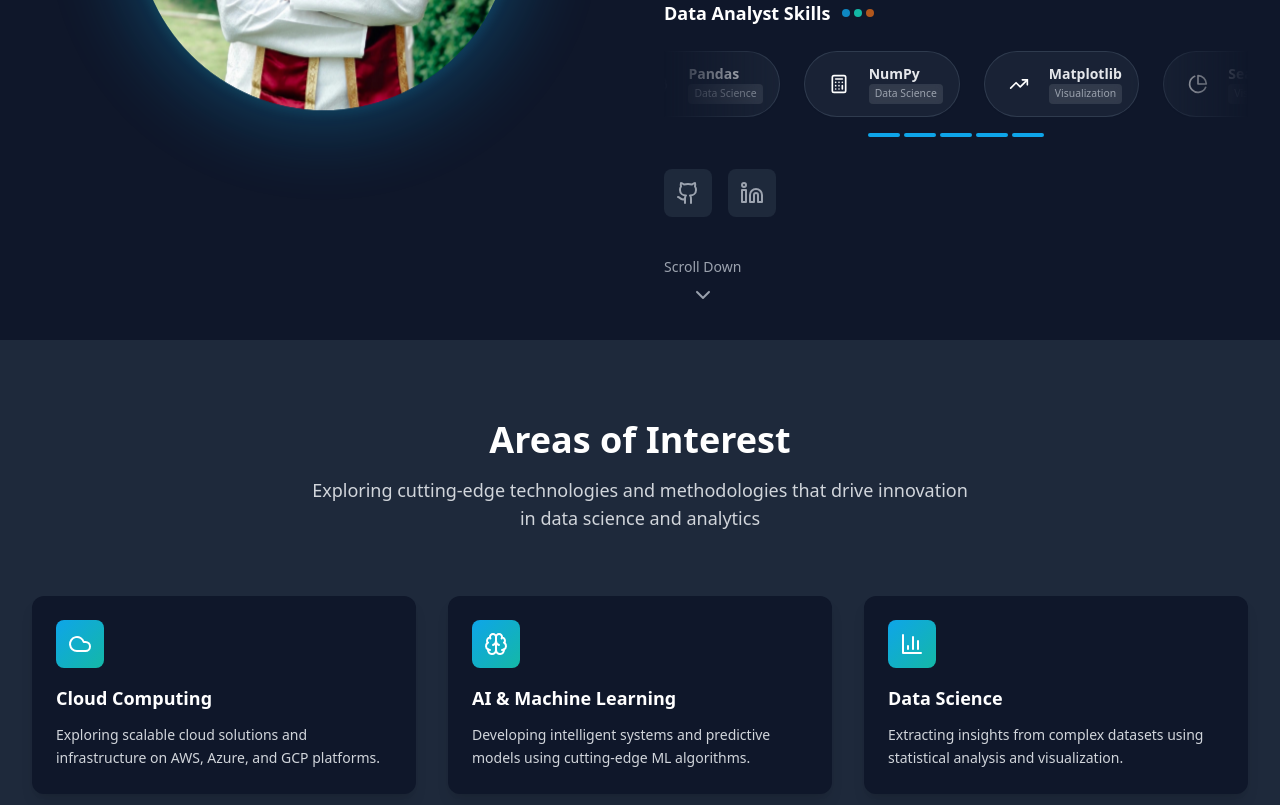
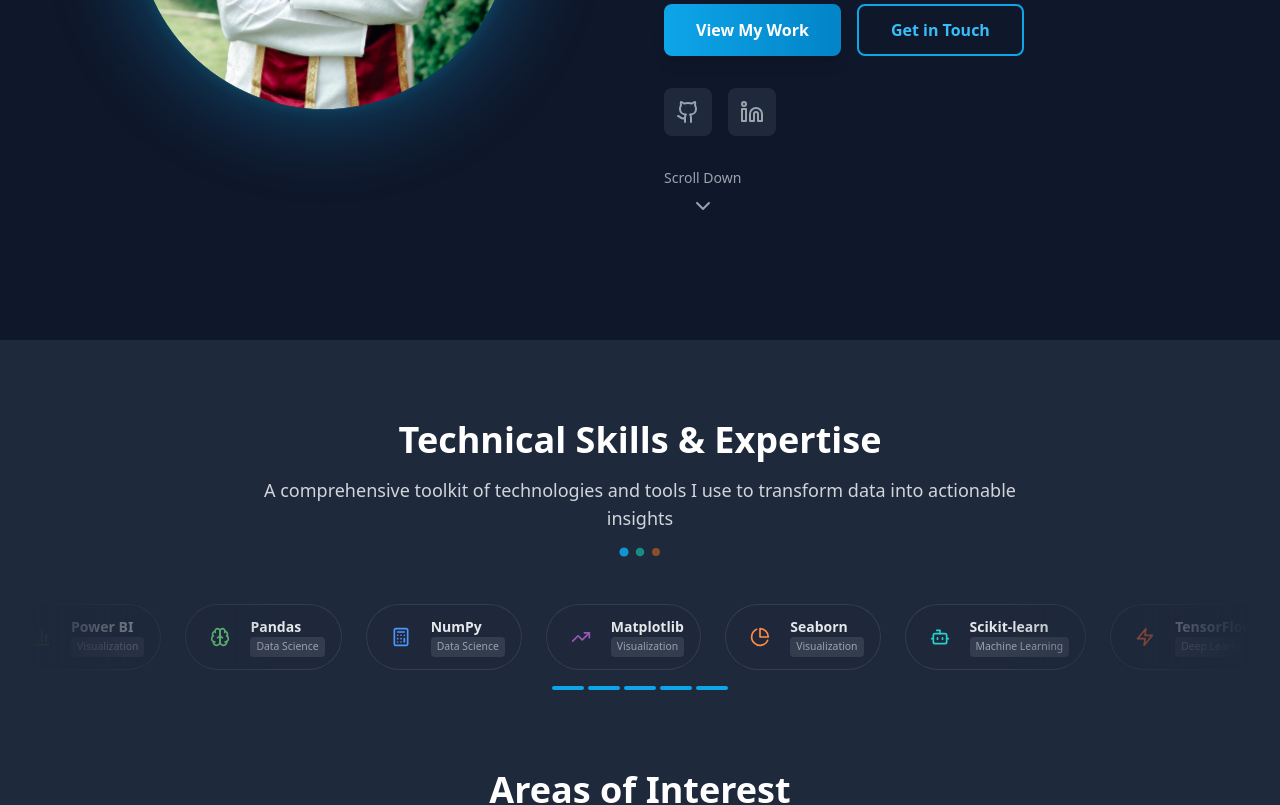
Before and after one commit to palash-droid/BoltPortfolio, a React (Vite) app: page / in a window 1280 px wide. Shown: the part 460-1265 px from the top of the page. Built offline with nearby package versions, Linux system fonts and the light colour scheme.

Commit message:
added necessary changes like adjusting skills carousal, fixing navigation of buttons on projects page and Blogs page

```diff
--- a/src/components/Certifications.tsx
+++ b/src/components/Certifications.tsx
@@ -11,14 +11,14 @@ const Certifications = () => {
   });
 
   return (
-    <section id="certifications" className="relative py-16 pb-20 sm:pb-16 md:pb-16 bg-gray-50 dark:bg-dark-800">
+    <section id="certifications" className="relative py-20 bg-gray-50 dark:bg-dark-800">
       <div className="max-w-7xl mx-auto px-4 sm:px-6 lg:px-8">
         <motion.div
           ref={ref}
           initial={{ opacity: 0, y: 20 }}
           animate={inView ? { opacity: 1, y: 0 } : { opacity: 0, y: 20 }}
           transition={{ duration: 0.8 }}
-          className="text-center mb-12"
+          className="text-center mb-16"
         >
           <h2 className="text-3xl md:text-4xl font-bold text-gray-900 dark:text-white mb-4">
             Certifications & Achievements
@@ -28,7 +28,7 @@ const Certifications = () => {
           </p>
         </motion.div>
 
-        <div className="grid grid-cols-1 md:grid-cols-2 lg:grid-cols-3 gap-6 mb-16 sm:mb-12 md:mb-8">
+        <div className="grid grid-cols-1 md:grid-cols-2 lg:grid-cols-3 gap-6 mb-16">
           {certifications.map((cert, index) => (
             <motion.div
               key={cert.id}
@@ -70,11 +70,9 @@ const Certifications = () => {
             </motion.div>
           ))}
         </div>
-      </div>
 
-      {/* Scroll Down Indicator - Fixed for mobile */}
-      <div className="absolute bottom-6 w-full flex justify-center">
-        <div className="px-4">
+        {/* Scroll Down Indicator */}
+        <div className="flex justify-center">
           <ScrollDownIndicator targetId="blogs" />
         </div>
       </div>
--- a/src/components/Contact.tsx
+++ b/src/components/Contact.tsx
@@ -80,7 +80,7 @@ const Contact = () => {
           </p>
         </motion.div>
 
-        <div className="grid grid-cols-1 lg:grid-cols-2 gap-12">
+        <div className="grid grid-cols-1 lg:grid-cols-2 gap-12 mb-16">
           {/* Contact Form */}
           <motion.div
             initial={{ opacity: 0, x: -20 }}
@@ -238,9 +238,8 @@ const Contact = () => {
           </motion.div>
         </div>
 
-        {/* Scroll to top indicator with improved mobile centering */}
-        <div className="mt-16 w-full flex justify-center items-center px-0">
-          <div className="flex justify-center w-full max-w-none">
+        {/* Scroll to top indicator */}
+        <div className="flex justify-center">
           <motion.button
             onClick={() => window.scrollTo({ top: 0, behavior: 'smooth' })}
             type="button"
@@ -256,7 +255,6 @@ const Contact = () => {
           </motion.button>
         </div>
       </div>
-      </div>
     </section>
   );
 };
--- a/src/components/Hero.tsx
+++ b/src/components/Hero.tsx
@@ -1,7 +1,6 @@
 import { ChevronDown, Github, Linkedin } from 'lucide-react';
 import { motion } from 'framer-motion';
-import { skills } from '../data/portfolio';
-import SkillsCarousel from './SkillsCarousel';
+import ScrollDownIndicator from './ScrollDownIndicator';
 
 const Hero = () => {
   const scrollToSection = (sectionId: string) => {
@@ -79,25 +78,6 @@ const Hero = () => {
               </button>
             </div>
 
-            {/* Data Analyst Skills Section */}
-            <div>
-              <div className="flex items-center justify-center lg:justify-start mb-6">
-                <h3 className="text-lg font-semibold text-gray-900 dark:text-white">
-                  Data Analyst Skills
-                </h3>
-                <div className="ml-3 flex items-center space-x-1">
-                  <div className="w-2 h-2 bg-primary-500 rounded-full animate-pulse"></div>
-                  <div className="w-2 h-2 bg-secondary-500 rounded-full animate-pulse pulse-delay-1"></div>
-                  <div className="w-2 h-2 bg-accent-500 rounded-full animate-pulse pulse-delay-2"></div>
-                </div>
-              </div>
-
-              {/* Enhanced Skills Carousel */}
-              <SkillsCarousel
-                skills={skills}
-                className="mb-8"
-              />
-
             {/* Social Links */}
             <div className="flex gap-4 justify-center lg:justify-start mt-6">
               <a
@@ -135,7 +115,6 @@ const Hero = () => {
                 <ChevronDown className="h-6 w-6 animate-bounce" />
               </button>
             </motion.div>
-            </div>
           </motion.div>
         </div>
       </div>
--- a/src/components/Interests.tsx
+++ b/src/components/Interests.tsx
@@ -7,7 +7,8 @@ import {
   DivideIcon,
   LucideIcon as LucideIconType,
 } from 'lucide-react';
-import { interests } from '../data/portfolio';
+import { interests, skills } from '../data/portfolio';
+import SkillsCarousel from './SkillsCarousel';
 import ScrollDownIndicator from './ScrollDownIndicator';
 
 const iconMap: Record<string, LucideIconType> = {
@@ -26,14 +27,96 @@ const Interests = () => {
   return (
     <section
       id="interests"
-      className="relative min-h-[100vh] lg:min-h-[100vh] xl:min-h-[80vh] pt-20 pb-20 sm:pb-16 md:pb-10 bg-gray-50 dark:bg-dark-800"
+      className="relative py-20 bg-gray-50 dark:bg-dark-800"
     >
       <div className="max-w-7xl mx-auto px-4 sm:px-6 lg:px-8">
+        {/* Skills Carousel Section with Animated Heading - Moved to top */}
+        <motion.div
+          initial={{ opacity: 0, y: 20 }}
+          animate={inView ? { opacity: 1, y: 0 } : { opacity: 0, y: 20 }}
+          transition={{ duration: 0.8 }}
+          className="mb-20"
+        >
+          {/* Animated Skills Heading */}
+          <motion.div
+            initial={{ opacity: 0, scale: 0.8 }}
+            animate={inView ? { opacity: 1, scale: 1 } : { opacity: 0, scale: 0.8 }}
+            transition={{ duration: 0.8, delay: 0.2 }}
+            className="text-center mb-12"
+          >
+            <motion.h2
+              initial={{ opacity: 0, y: 20 }}
+              animate={inView ? { opacity: 1, y: 0 } : { opacity: 0, y: 20 }}
+              transition={{ duration: 0.8, delay: 0.4 }}
+              className="text-3xl md:text-4xl font-bold text-gray-900 dark:text-white mb-4"
+            >
+              Technical Skills & Expertise
+            </motion.h2>
+            <motion.p
+              initial={{ opacity: 0, y: 20 }}
+              animate={inView ? { opacity: 1, y: 0 } : { opacity: 0, y: 20 }}
+              transition={{ duration: 0.8, delay: 0.6 }}
+              className="text-lg text-gray-600 dark:text-gray-300 max-w-3xl mx-auto"
+            >
+              A comprehensive toolkit of technologies and tools I use to transform data into actionable insights
+            </motion.p>
+
+            {/* Animated decorative elements */}
+            <motion.div
+              initial={{ opacity: 0, scale: 0 }}
+              animate={inView ? { opacity: 1, scale: 1 } : { opacity: 0, scale: 0 }}
+              transition={{ duration: 0.6, delay: 0.8 }}
+              className="flex justify-center items-center space-x-2 mt-4"
+            >
+              <motion.div
+                animate={{
+                  scale: [1, 1.2, 1],
+                  opacity: [0.5, 1, 0.5]
+                }}
+                transition={{
+                  duration: 2,
+                  repeat: Infinity,
+                  delay: 0
+                }}
+                className="w-2 h-2 bg-primary-500 rounded-full"
+              />
+              <motion.div
+                animate={{
+                  scale: [1, 1.2, 1],
+                  opacity: [0.5, 1, 0.5]
+                }}
+                transition={{
+                  duration: 2,
+                  repeat: Infinity,
+                  delay: 0.3
+                }}
+                className="w-2 h-2 bg-secondary-500 rounded-full"
+              />
+              <motion.div
+                animate={{
+                  scale: [1, 1.2, 1],
+                  opacity: [0.5, 1, 0.5]
+                }}
+                transition={{
+                  duration: 2,
+                  repeat: Infinity,
+                  delay: 0.6
+                }}
+                className="w-2 h-2 bg-accent-500 rounded-full"
+              />
+            </motion.div>
+          </motion.div>
+
+          {/* Skills Carousel */}
+          <SkillsCarousel skills={skills} className="w-full" />
+        </motion.div>
+
+        {/* Areas of Interest Section */}
         <motion.div
           ref={ref}
           initial={{ opacity: 0, y: 20 }}
           animate={inView ? { opacity: 1, y: 0 } : { opacity: 0, y: 20 }}
-          transition={{ duration: 0.8 }}
+          transition={{ duration: 0.8, delay: 0.2 }}
           className="text-center mb-16"
         >
           <h2 className="text-3xl md:text-4xl font-bold text-gray-900 dark:text-white mb-4">
@@ -44,7 +127,7 @@ const Interests = () => {
           </p>
         </motion.div>
 
-        <div className="grid grid-cols-1 md:grid-cols-2 lg:grid-cols-3 gap-6 lg:gap-8 mb-16 sm:mb-12 md:mb-8">
+        <div className="grid grid-cols-1 md:grid-cols-2 lg:grid-cols-3 gap-6 lg:gap-8 mb-16">
           {interests.map((interest, index) => {
             const IconComponent = iconMap[interest.icon];
             return (
@@ -70,17 +153,9 @@ const Interests = () => {
             );
           })}
         </div>
-      </div>
 
-      {/* <div className="text-center mt-12 lg:mt-20">
-        <p className="italic text-gray-500 dark:text-gray-400">
-          "Turning data into decisions."
-        </p>
-      </div> */}
-
-      {/* Scroll Down Indicator to Projects - Fixed for mobile */}
-      <div className="absolute bottom-6 w-full flex justify-center">
-        <div className="px-4">
+        {/* Scroll Down Indicator */}
+        <div className="flex justify-center">
           <ScrollDownIndicator targetId="projects" />
         </div>
       </div>
--- a/src/components/SkillsCarousel.tsx
+++ b/src/components/SkillsCarousel.tsx
@@ -47,38 +47,46 @@ interface SkillsCarouselProps {
 const SkillsCarousel: React.FC<SkillsCarouselProps> = ({ skills, className = '' }) => {
     const [isPaused, setIsPaused] = useState(false);
     const [showTooltip, setShowTooltip] = useState<string | null>(null);
-    const carouselRef = useRef<HTMLDivElement>(null);
+    const [isManualScrolling, setIsManualScrolling] = useState(false);
+    const containerRef = useRef<HTMLDivElement>(null);
     const trackRef = useRef<HTMLDivElement>(null);
+    const animationRef = useRef<number>();
+    const positionRef = useRef(0);
 
-    // Double the skills array for seamless infinite scroll
-    const duplicatedSkills = [...skills, ...skills];
+    // Create multiple copies for seamless infinite scroll
+    const duplicatedSkills = [...skills, ...skills, ...skills, ...skills];
 
-    // Auto-scroll functionality
+    // Auto-scroll functionality with proper infinite scroll
     useEffect(() => {
         const track = trackRef.current;
-        if (!track || isPaused) return;
+        if (!track || isPaused || isManualScrolling) return;
 
-        const scrollSpeed = 1; // pixels per frame
-        let animationId: number;
+        const speed = 0.5; // pixels per frame
+        const skillWidth = 200; // approximate width of each skill item
+        const totalWidth = skills.length * skillWidth;
 
         const animate = () => {
-            if (!isPaused && track) {
-                const currentTransform = track.style.transform;
-                const translateX = currentTransform.match(/translateX\(([^)]+)\)/);
-                const currentX = translateX ? parseFloat(translateX[1]) : 0;
+            if (!isPaused && !isManualScrolling && track) {
+                positionRef.current -= speed;
 
-                // Reset position when halfway through
-                const resetPoint = -((skills.length * 200) / 2); // Approximate width per skill item
-                const newX = currentX <= resetPoint ? 0 : currentX - scrollSpeed;
+                // Reset position when we've scrolled through one complete set
+                if (positionRef.current <= -totalWidth) {
+                    positionRef.current = 0;
+                }
 
-                track.style.transform = `translateX(${newX}px)`;
+                track.style.transform = `translateX(${positionRef.current}px)`;
             }
-            animationId = requestAnimationFrame(animate);
+            animationRef.current = requestAnimationFrame(animate);
         };
 
-        animationId = requestAnimationFrame(animate);
-        return () => cancelAnimationFrame(animationId);
-    }, [isPaused, skills.length]);
+        animationRef.current = requestAnimationFrame(animate);
+
+        return () => {
+            if (animationRef.current) {
+                cancelAnimationFrame(animationRef.current);
+            }
+        };
+    }, [isPaused, isManualScrolling, skills.length]);
 
     const handleMouseEnter = () => {
         setIsPaused(true);
@@ -98,18 +106,40 @@ const SkillsCarousel: React.FC<SkillsCarouselProps> = ({ skills, className = ''
     };
 
     const scrollCarousel = (direction: 'left' | 'right') => {
-        if (!carouselRef.current) return;
+        if (!trackRef.current) return;
+
+        // Pause auto-scroll during manual scrolling
+        setIsManualScrolling(true);
 
         const scrollAmount = 200;
-        const currentScroll = carouselRef.current.scrollLeft;
-        const targetScroll = direction === 'left'
-            ? currentScroll - scrollAmount
-            : currentScroll + scrollAmount;
+        const skillWidth = 200; // approximate width of each skill item
+        const totalWidth = skills.length * skillWidth;
 
-        carouselRef.current.scrollTo({
-            left: targetScroll,
-            behavior: 'smooth'
-        });
+        // Update the position reference
+        if (direction === 'left') {
+            positionRef.current += scrollAmount;
+        } else {
+            positionRef.current -= scrollAmount;
+        }
+
+        // Handle wrapping for infinite scroll
+        if (positionRef.current > 0) {
+            positionRef.current = -totalWidth + (positionRef.current % totalWidth);
+        } else if (positionRef.current <= -totalWidth) {
+            positionRef.current = positionRef.current % totalWidth;
+        }
+
+        // Apply the new position with smooth transition
+        trackRef.current.style.transition = 'transform 0.5s ease-in-out';
+        trackRef.current.style.transform = `translateX(${positionRef.current}px)`;
+
+        // Resume auto-scroll after transition completes
+        setTimeout(() => {
+            setIsManualScrolling(false);
+            if (trackRef.current) {
+                trackRef.current.style.transition = 'none';
+            }
+        }, 500);
     };
 
     const getIconComponent = (iconName: string) => {
@@ -137,15 +167,14 @@ const SkillsCarousel: React.FC<SkillsCarouselProps> = ({ skills, className = ''
 
             {/* Carousel Container */}
             <div
-                ref={carouselRef}
-                className="skills-carousel relative overflow-hidden overflow-x-auto"
+                ref={containerRef}
+                className="skills-carousel relative overflow-hidden"
                 onMouseEnter={handleMouseEnter}
                 onMouseLeave={handleMouseLeave}
-                style={{ scrollbarWidth: 'none', msOverflowStyle: 'none' }}
             >
                 <div
                     ref={trackRef}
-                    className="flex transition-none"
+                    className="flex"
                     style={{ width: 'fit-content' }}
                 >
                     {duplicatedSkills.map((skill, index) => {
@@ -179,8 +208,7 @@ const SkillsCarousel: React.FC<SkillsCarouselProps> = ({ skills, className = ''
 
                                 {/* Tooltip */}
                                 <div
-                                    className={`tooltip absolute -top-16 left-1/2 -translate-x-1/2 px-3 py-2 bg-gray-900 dark:bg-gray-100 text-white dark:text-gray-900 text-xs rounded-lg shadow-lg whitespace-nowrap ${isShowingTooltip ? 'opacity-100 visible translate-y-0' : ''
-                                        }`}
+                                    className={`tooltip absolute -top-16 left-1/2 -translate-x-1/2 px-3 py-2 bg-gray-900 dark:bg-gray-100 text-white dark:text-gray-900 text-xs rounded-lg shadow-lg whitespace-nowrap ${isShowingTooltip ? 'opacity-100 visible translate-y-0' : 'opacity-0 invisible translate-y-2'}`}
                                 >
                                     <div className="font-medium">{skill.name}</div>
                                     <div className="text-gray-300 dark:text-gray-600 text-xs">{skill.category}</div>
@@ -198,8 +226,7 @@ const SkillsCarousel: React.FC<SkillsCarouselProps> = ({ skills, className = ''
                 {skills.slice(0, 5).map((_, index) => (
                     <div
                         key={index}
-                        className={`h-1 w-8 rounded-full transition-all duration-300 ${isPaused ? 'bg-primary-300' : 'bg-primary-500'
-                            }`}
+                        className={`h-1 w-8 rounded-full transition-all duration-300 ${isPaused || isManualScrolling ? 'bg-primary-300' : 'bg-primary-500'}`}
                     />
                 ))}
             </div>
--- a/src/index.css
+++ b/src/index.css
@@ -48,6 +48,67 @@
     transform: rotate(10deg) scale(1.1);
 }
 
+/* Apply skill colors to icons */
+.skill-icon[data-color="#FF6B6B"] svg {
+    color: #FF6B6B;
+}
+
+.skill-icon[data-color="#FFD93D"] svg {
+    color: #FFD93D;
+}
+
+.skill-icon[data-color="#6BCF7F"] svg {
+    color: #6BCF7F;
+}
+
+.skill-icon[data-color="#4D96FF"] svg {
+    color: #4D96FF;
+}
+
+.skill-icon[data-color="#9B59B6"] svg {
+    color: #9B59B6;
+}
+
+.skill-icon[data-color="#FF8C42"] svg {
+    color: #FF8C42;
+}
+
+.skill-icon[data-color="#26D0CE"] svg {
+    color: #26D0CE;
+}
+
+.skill-icon[data-color="#FF6B35"] svg {
+    color: #FF6B35;
+}
+
+.skill-icon[data-color="#1B9AAA"] svg {
+    color: #1B9AAA;
+}
+
+.skill-icon[data-color="#2ECC71"] svg {
+    color: #2ECC71;
+}
+
+.skill-icon[data-color="#E74C3C"] svg {
+    color: #E74C3C;
+}
+
+.skill-icon[data-color="#3776AB"] svg {
+    color: #3776AB;
+}
+
+.skill-icon[data-color="#F39C12"] svg {
+    color: #F39C12;
+}
+
+.skill-icon[data-color="#FF9500"] svg {
+    color: #FF9500;
+}
+
+.skill-icon[data-color="#0DB7ED"] svg {
+    color: #0DB7ED;
+}
+
 /* Tooltip styles */
 .tooltip {
     opacity: 0;
@@ -73,8 +134,6 @@
     -ms-overflow-style: none;
     scrollbar-width: none;
 }
-
-
 
 /* Navigation arrows */
 .carousel-nav {
--- a/src/pages/BlogsPage.tsx
+++ b/src/pages/BlogsPage.tsx
@@ -6,6 +6,23 @@ import { blogPosts } from '../data/portfolio';
 
 const BlogsPage = () => {
   const { openBlog } = useBlog();
+
+  const scrollToBlogsSection = () => {
+    // Navigate to home page and then scroll to blogs section
+    setTimeout(() => {
+      // Try multiple times to ensure the element is available
+      const attemptScroll = (attempts = 0) => {
+        const element = document.getElementById('blogs');
+        if (element) {
+          element.scrollIntoView({ behavior: 'smooth' });
+        } else if (attempts < 10) {
+          // Retry after 100ms if element not found
+          setTimeout(() => attemptScroll(attempts + 1), 100);
+        }
+      };
+      attemptScroll();
+    }, 500); // Increased timeout to ensure page loads properly
+  };
 
   return (
     <motion.div
@@ -25,14 +42,7 @@ const BlogsPage = () => {
         >
           <Link
             to="/"
-            onClick={() => {
-              setTimeout(() => {
-                const element = document.getElementById('blogs');
-                if (element) {
-                  element.scrollIntoView({ behavior: 'smooth' });
-                }
-              }, 100);
-            }}
+            onClick={scrollToBlogsSection}
             className="inline-flex items-center gap-2 text-primary-600 dark:text-primary-400 hover:text-primary-700 dark:hover:text-primary-300 transition-colors duration-200 mb-8 cursor-pointer"
           >
             <ArrowLeft className="h-5 w-5" />
@@ -113,14 +123,7 @@ const BlogsPage = () => {
         >
           <Link
             to="/"
-            onClick={() => {
-              setTimeout(() => {
-                const element = document.getElementById('blogs');
-                if (element) {
-                  element.scrollIntoView({ behavior: 'smooth' });
-                }
-              }, 100);
-            }}
+            onClick={scrollToBlogsSection}
             className="inline-flex items-center gap-2 text-primary-600 dark:text-primary-400 hover:text-primary-700 dark:hover:text-primary-300 transition-colors duration-200 cursor-pointer"
           >
             <ArrowLeft className="h-5 w-5" />
--- a/src/pages/ProjectsPage.tsx
+++ b/src/pages/ProjectsPage.tsx
@@ -4,6 +4,23 @@ import { ArrowLeft, ExternalLink, Github } from 'lucide-react';
 import { projects } from '../data/portfolio';
 
 const ProjectsPage = () => {
+  const scrollToProjectsSection = () => {
+    // Navigate to home page and then scroll to projects section
+    setTimeout(() => {
+      // Try multiple times to ensure the element is available
+      const attemptScroll = (attempts = 0) => {
+        const element = document.getElementById('projects');
+        if (element) {
+          element.scrollIntoView({ behavior: 'smooth' });
+        } else if (attempts < 10) {
+          // Retry after 100ms if element not found
+          setTimeout(() => attemptScroll(attempts + 1), 100);
+        }
+      };
+      attemptScroll();
+    }, 500); // Increased timeout to ensure page loads properly
+  };
+
   return (
     <motion.div
       initial={{ opacity: 0, y: 20 }}
@@ -22,14 +39,7 @@ const ProjectsPage = () => {
         >
           <Link
             to="/"
-            onClick={() => {
-              setTimeout(() => {
-                const element = document.getElementById('projects');
-                if (element) {
-                  element.scrollIntoView({ behavior: 'smooth' });
-                }
-              }, 100);
-            }}
+            onClick={scrollToProjectsSection}
             className="inline-flex items-center gap-2 text-primary-600 dark:text-primary-400 hover:text-primary-700 dark:hover:text-primary-300 transition-colors duration-200 mb-8 cursor-pointer"
           >
             <ArrowLeft className="h-5 w-5" />
@@ -128,14 +138,7 @@ const ProjectsPage = () => {
         >
           <Link
             to="/"
-            onClick={() => {
-              setTimeout(() => {
-                const element = document.getElementById('projects');
-                if (element) {
-                  element.scrollIntoView({ behavior: 'smooth' });
-                }
-              }, 100);
-            }}
+            onClick={scrollToProjectsSection}
             className="inline-flex items-center gap-2 text-primary-600 dark:text-primary-400 hover:text-primary-700 dark:hover:text-primary-300 transition-colors duration-200 cursor-pointer"
           >
             <ArrowLeft className="h-5 w-5" />
```
Also changed, not shown: src/components/Blog.tsx (+11 -9 lines), src/components/Projects.tsx (+15 -13 lines). Lines whose indentation alone changed are shown as unchanged.
